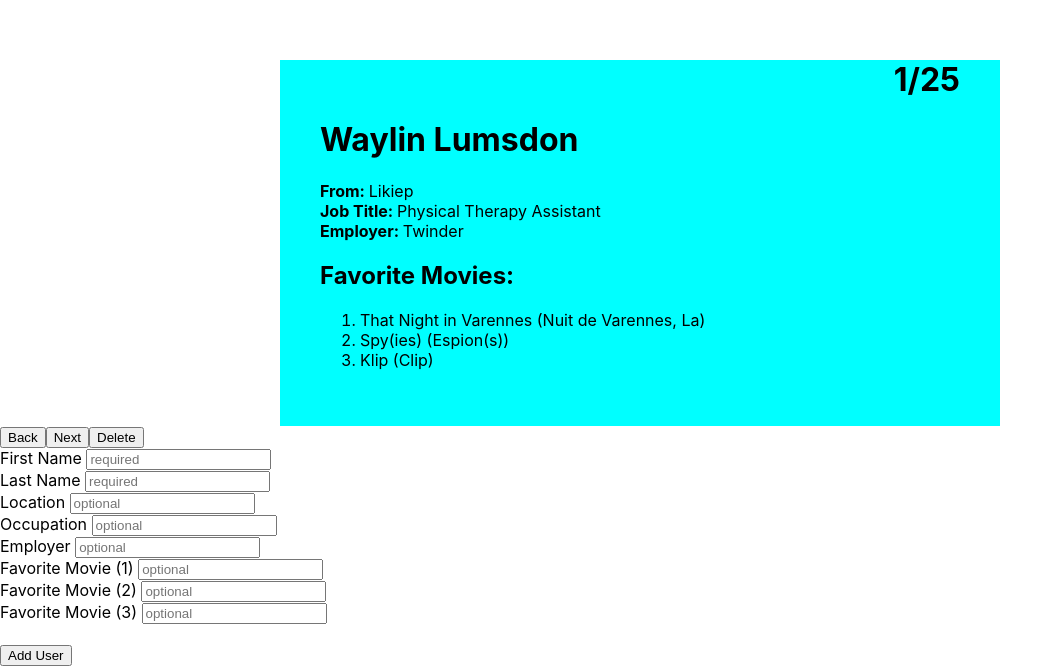
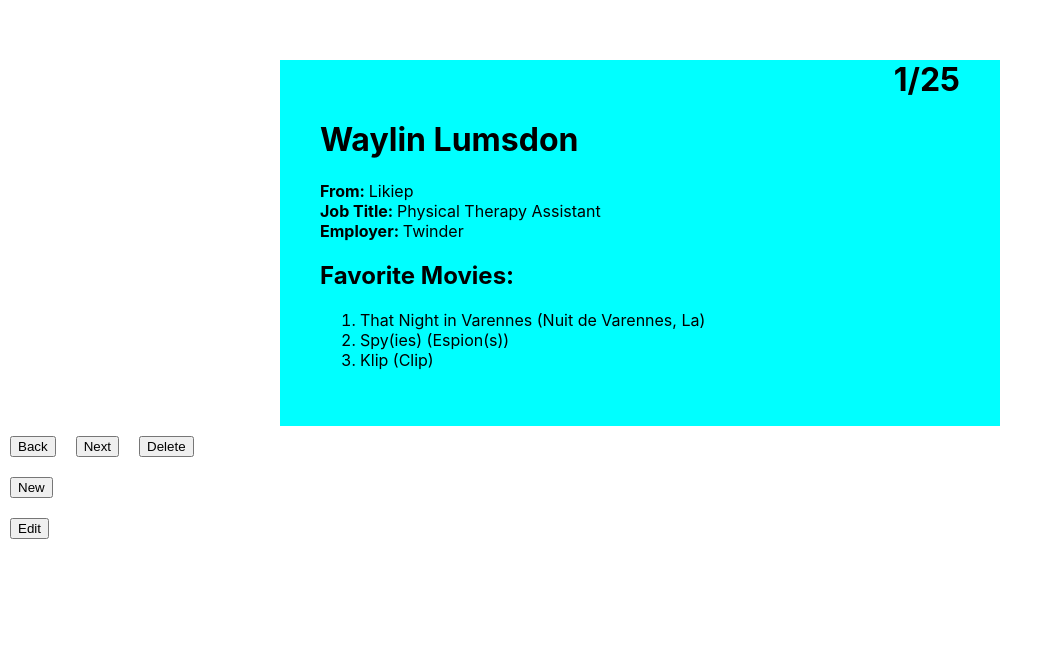
Before and after one commit to Brandao-lang/user-directory, a React (Create React App) app: page / in a window 1280 px wide. Shown: the part 140-808 px from the top of the page, without its empty margins (0-1063 px from the left). Built offline with nearby package versions, Linux system fonts and the light colour scheme.

Commit message:
added modal library

```diff
--- a/package.json
+++ b/package.json
@@ -10,6 +10,7 @@
     "formik": "^2.2.9",
     "react": "^17.0.2",
     "react-dom": "^17.0.2",
+    "react-modal": "^3.14.3",
     "react-scripts": "4.0.3",
     "web-vitals": "^1.1.2"
   },
--- a/src/App.js
+++ b/src/App.js
@@ -5,19 +5,21 @@ import data from './data';
 import NewUser from './Components/NewUser';
 import EditUser from './Components/EditUser';
 import Navigator from './Components/Navigation';
+import './Styles/buttons.css'
+
 
 function App() {
   const [currentUser, setCurrentUser] = useState(0)
   const [userData, setUserData] = useState(data)
 
-  function btnNextHandler(count) {
+  function btnNextHandler() {
     if (currentUser === userData.length-1) {
       return
     }
     setCurrentUser(currentUser + 1)
   }
 
-  function btnBacktHandler(count) {
+  function btnBacktHandler() {
     if (currentUser === 0) {
       return
     }
@@ -46,14 +48,14 @@ function App() {
     setUserData(changedArr)
   }
 
+
+
   return (
     <div className="App-main">
       <User currentUser={currentUser} userData={userData} />
       <Navigator  btnNextHandler={btnNextHandler}
-      btnBackHandler={btnBacktHandler}
-      userData={userData} deleteHandler={deleteHandler}/>
+      btnBackHandler={btnBacktHandler} deleteHandler={deleteHandler}/>
       <NewUser userData={userData} currentUser={currentUser} addHandler={addHandler}/>
-      <br/>
       <EditUser userData={userData} currentUser={currentUser} editHandler = {editHandler}/>
     </div>
   );
--- a/src/Components/EditUser.js
+++ b/src/Components/EditUser.js
@@ -1,7 +1,9 @@
-import React from 'react'
+import React, { useState } from 'react'
 import { useFormik } from 'formik'
+import Modal from 'react-modal'
 
 export default function EditUser(props) {
+    const [modalIsOpen, setModalIsOpen] = useState(false)
     const formik = useFormik({
         enableReinitialize: true,
         initialValues: {
@@ -29,10 +31,26 @@ export default function EditUser(props) {
       }
             props.editHandler(update)
         },
-
-    })
+    }
+)
 
     return (
+        <div className="form">
+        <button onClick={() => setModalIsOpen(true)}>Edit</button>
+    <Modal isOpen={modalIsOpen} onRequestClose={() => setModalIsOpen(false)}
+           style={
+               {
+                 overlay: {
+                     textAlign: 'center',
+                 },
+                 content: {
+                     width: '20vw',
+                     height: '30vh',
+                     margin: '0 auto'
+                 }
+             }
+           }
+         >
         <form onSubmit={formik.handleSubmit}>
         <label htmlFor="firstName">First Name </label>
         <input
@@ -115,6 +133,9 @@ export default function EditUser(props) {
     <br/>
         <button type="submit">Save Changes</button>
   </form>
+  <button onClick={() => setModalIsOpen(false)}>Close</button>
+        </Modal>
+        </div>
 
     )
 
--- a/src/Components/NewUser.js
+++ b/src/Components/NewUser.js
@@ -1,7 +1,11 @@
-import React from 'react'
+import React, { useState } from 'react'
 import { useFormik } from 'formik'
+import Modal from 'react-modal'
 
+
+Modal.setAppElement('#root')
 export default function NewUser (props) {
+    const [modalIsOpen, setModalIsOpen] = useState(false)
     const formik = useFormik({
         initialValues: {
             firstName: '',
@@ -27,10 +31,7 @@ export default function NewUser (props) {
     ]
   }
             props.addHandler(user)
-            console.log(props.userData)
             resetForm({ vlaues: ''})
-
-
         },
         validate: values => {
             let errors = {}
@@ -47,10 +48,23 @@ export default function NewUser (props) {
         }
     })
 
-    let test = formik.values.firstName
-
-
-    return (
+  return (
+       <div className="form">
+           <button onClick={() => setModalIsOpen(true)}>New</button>
+       <Modal isOpen={modalIsOpen} onRequestClose={() => setModalIsOpen(false)}
+              style={
+                  {
+                    overlay: {
+                        textAlign: 'center',
+                    },
+                    content: {
+                        width: '20vw',
+                        height: '30vh',
+                        margin: '0 auto'
+                    }
+                }
+              }
+            >
         <form onSubmit={formik.handleSubmit}>
             <label htmlFor="firstName">First Name </label>
             <input
@@ -134,7 +148,9 @@ export default function NewUser (props) {
         <br/>
         <br/>
             <button type="submit">Add User</button>
-      </form>
-
-    )
-}
+        </form>
+        <button onClick={() => setModalIsOpen(false)}>Close</button>
+        </Modal>
+        </div>
+      )
+    }
--- a/src/Components/User.js
+++ b/src/Components/User.js
@@ -1,4 +1,3 @@
-import React, { useState } from 'react'
 import '../Styles/users.css'
 
 
--- /dev/null
+++ b/src/Styles/buttons.css
@@ -0,0 +1,3 @@
+button {
+  margin: 10px;
+}
```
Also changed, not shown: 1 other file (tests, documents, lock files or other folders).
